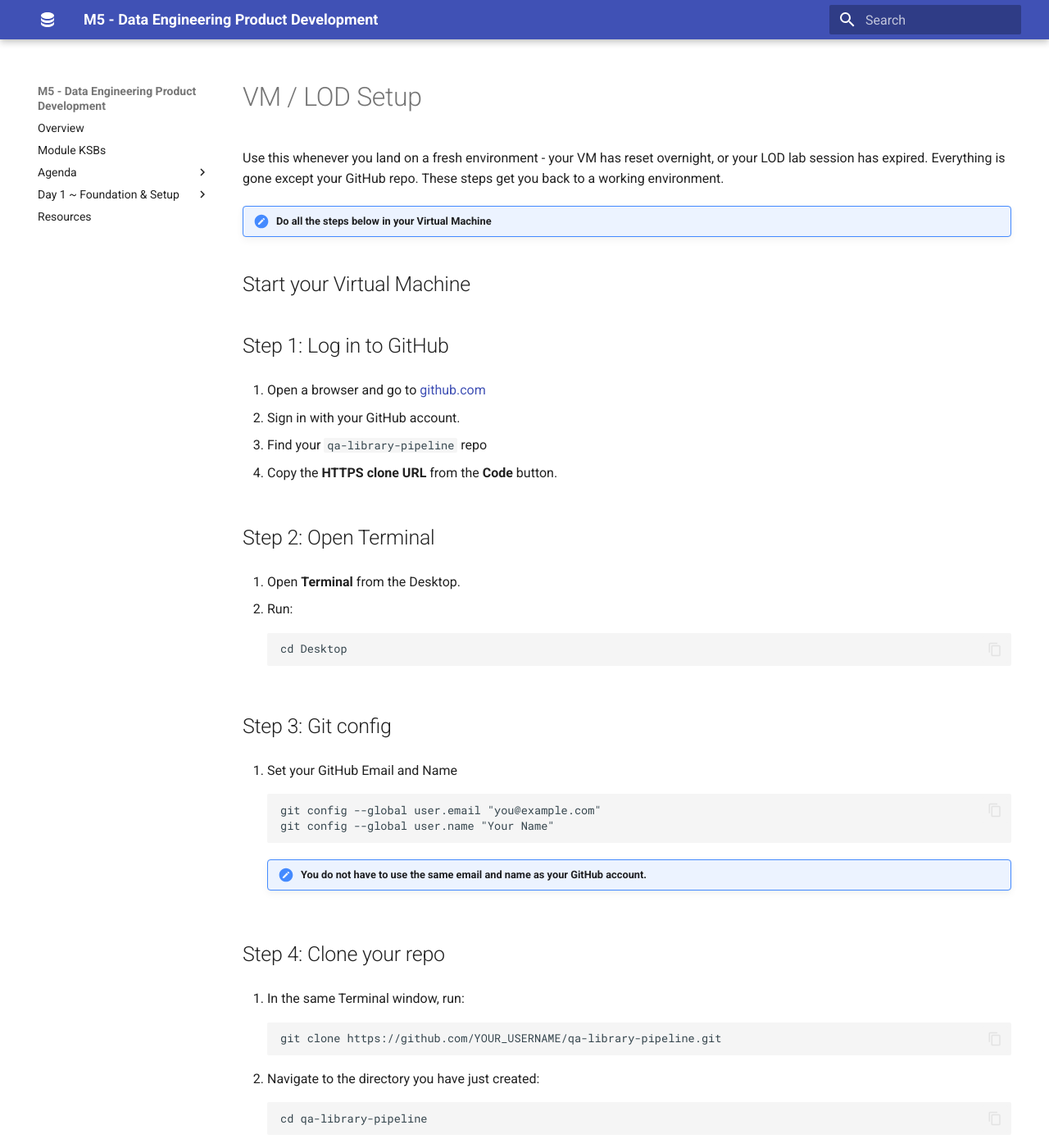
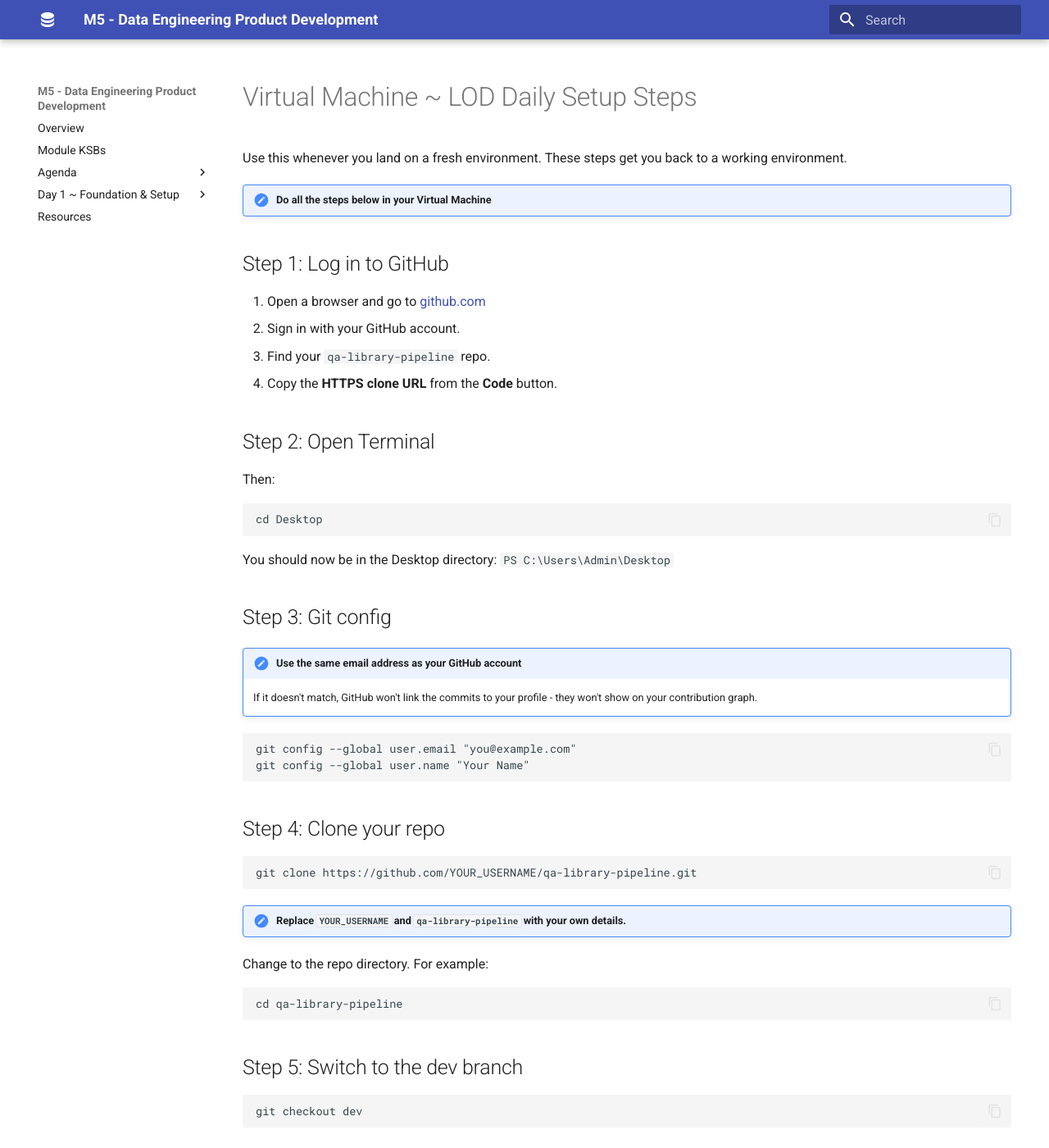
Before and after one commit to qaalabs/DE5M5, an MkDocs documentation site: the page built from docs/labs/lod-setup.md, in a window 1280 px wide and 1400 px high. Shown: the whole window at 82% size. Built offline with MkDocs 1.6.1 and Material for MkDocs 9.7.7, drawn with Linux system fonts in a browser that asks for light colours; some of the changed text lies outside the part shown.

Commit message:
Update instructions

````diff
--- a/docs/labs/lod-setup.md
+++ b/docs/labs/lod-setup.md
@@ -1,127 +1,98 @@
-# VM / LOD Setup
+# Virtual Machine ~ LOD Daily Setup Steps
 
-Use this whenever you land on a fresh environment - your VM has reset overnight, or your LOD lab session has expired. Everything is gone except your GitHub repo. These steps get you back to a working environment.
+Use this whenever you land on a fresh environment. These steps get you back to a working environment.
 
 !!! note "Do all the steps below in your Virtual Machine"
 
-## Start your Virtual Machine
 
 ## Step 1: Log in to GitHub
 
 1. Open a browser and go to [github.com](https://github.com)
-
 2. Sign in with your GitHub account.
-
-3. Find your `qa-library-pipeline` repo
-
+3. Find your `qa-library-pipeline` repo.
 4. Copy the **HTTPS clone URL** from the **Code** button.
 
 
 ## Step 2: Open Terminal
 
-1. Open **Terminal** from the Desktop.
+Then:
 
-2. Run:
+```
+cd Desktop
+```
 
-    ```
-    cd Desktop
-    ```
+You should now be in the Desktop directory: `PS C:\Users\Admin\Desktop`
 
 
 ## Step 3: Git config
 
-1. Set your GitHub Email and Name
+!!! note "Use the same email address as your GitHub account"
+    If it doesn't match, GitHub won't link the commits to your profile - they won't show on your contribution graph.
 
-    ```
-    git config --global user.email "you@example.com"
-    git config --global user.name "Your Name"
-    ```
-
-    !!! note "You do not have to use the same email and name as your GitHub account."
+```
+git config --global user.email "you@example.com"
+git config --global user.name "Your Name"
+```
 
 
 ## Step 4: Clone your repo
 
-1. In the same Terminal window, run:
+```
+git clone https://github.com/YOUR_USERNAME/qa-library-pipeline.git
+```
 
-    ```
-    git clone https://github.com/YOUR_USERNAME/qa-library-pipeline.git
-    ```
+!!! note "Replace `YOUR_USERNAME` and `qa-library-pipeline` with your own details."
 
-2. Navigate to the directory you have just created:
+Change to the repo directory. For example:
 
-    ```
-    cd qa-library-pipeline
-    ```
+```
+cd qa-library-pipeline
+```
 
 
 ## Step 5: Switch to the dev branch
 
-1. In the same Terminal window, run:
-
-    ```
-    git checkout dev
-    ```
+```
+git checkout dev
+```
 
 
 ## Step 6: Authenticate with GitHub
 
-1. In the same Terminal window, run:
+```
+git push --dry-run
+```
 
-    ```
-    git push origin dev
-    ```
-
-    !!! note "No code has changed so Git should say: **Everything up to date**"
-        - But it has to connect to GitHub to confirm.
-        - A browser window will open asking you to sign in.
-        - Signin to complete the authentication process.
-
-    !!! success "If you are not prompted, your credentials are already cached and you are good to go."
+!!! info "A browser window may open asking you to sign in - sign in to complete authentication."
 
 
 ## Step 7: Install dependencies
 
-1. In the same Terminal window, run:
+```
+pip install -r requirements_dev.txt
+```
 
-    ```
-    pip install -r requirements_dev.txt
-    ```
+Tell python to run as a package:
 
-2. Then run:
-
-    ```
-    pip install -e .
-    ```
-
-    !!! note "This installs your package in editable mode"
-        - This allows Python to import your code directly from the `src` folder
-        - Any changes you make take effect immediately without reinstalling.
+```
+pip install -e .
+```
 
 
 ## Step 8: Open VS Code
 
-1. In the same Terminal window, run:
+```
+code .
+```
 
-    ```
-    code .
-    ```
-
-    !!! note "There's a space between `code` and `.`"
-        The `.` means "this folder" - `code .` opens the current directory in VS Code.
-
-    !!! info "If you see a 'Do you trust the authors of the files in this folder?' prompt"
-        Click **Yes, I trust the authors** - this is your own cloned repo.
-
-    !!! success "VS Code will open with the project loaded."
-
+!!! info "Click **Yes, I trust the authors** if prompted."
 
 ## Step 9: Verify the setup
 
-1. In the original **Terminal window**, run:
+In the original Terminal run:
 
-    ```
-    python -m pytest
-    ```
+```
+python -m pytest
+```
 
-    !!! success "All tests should pass! If they do, your environment is working correctly."
+!!! success "All tests should pass!"
````
Also changed, not shown: docs/day1/clone-repo.md (+23 -19 lines), tutor/DE5M5D1/yardstick.md (added, +14 -0 lines).
